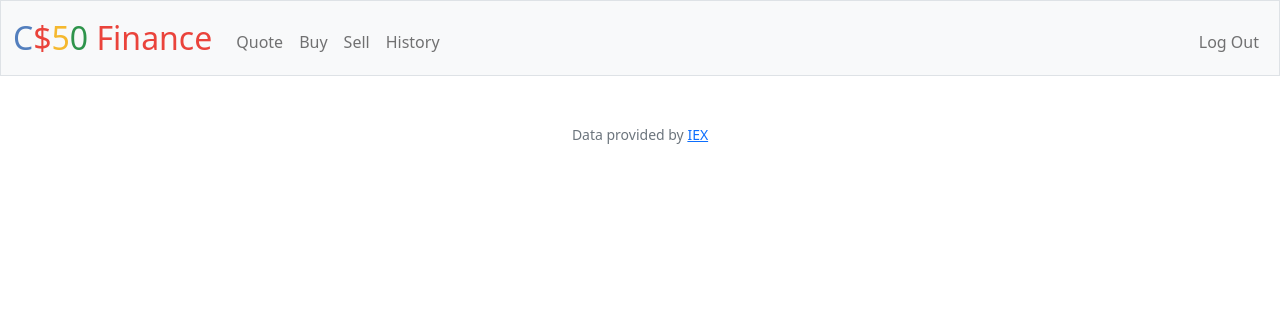
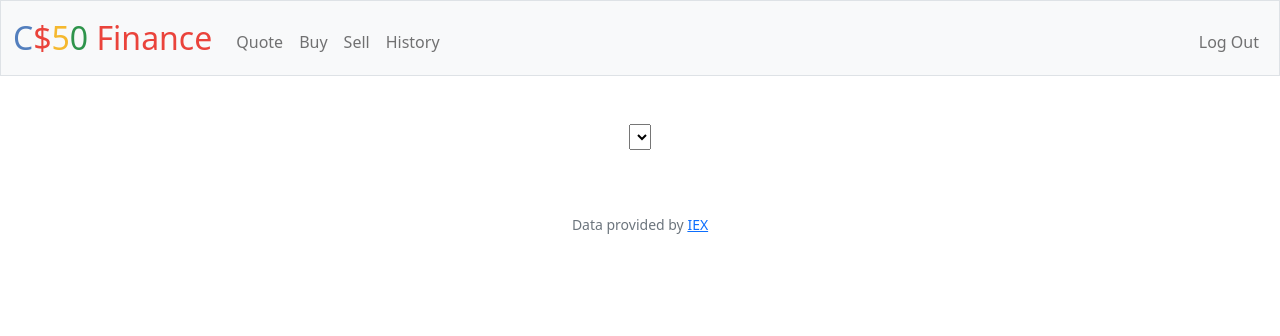
Before and after one commit to H3nry-T/cs50-copy, a Flask app: page /sell in a window 1280 px wide. Shown: the top 336 px of the page. Run offline with Flask 2, Linux system fonts and the light colour scheme; a user stored in the database is signed in; lists and menus that the app fills with data are empty; some libraries are stand-ins or nearby versions.

Commit message:
Wed, Nov 2, 2022, 8:23 AM +00:00

```diff
--- a/pset9/finance/templates/sell.html
+++ b/pset9/finance/templates/sell.html
@@ -1,5 +1,11 @@
 {% extends "layout.html" %}
 
 {% block main %}
-    <form action="/sell"
+    <form action="/sell" method="post">
+        <div class="mb-3 mx-auto w-auto">
+            <select>
+                <option></option>
+            </select>
+        </div>
+    </form>
 {% endblock %}
```
